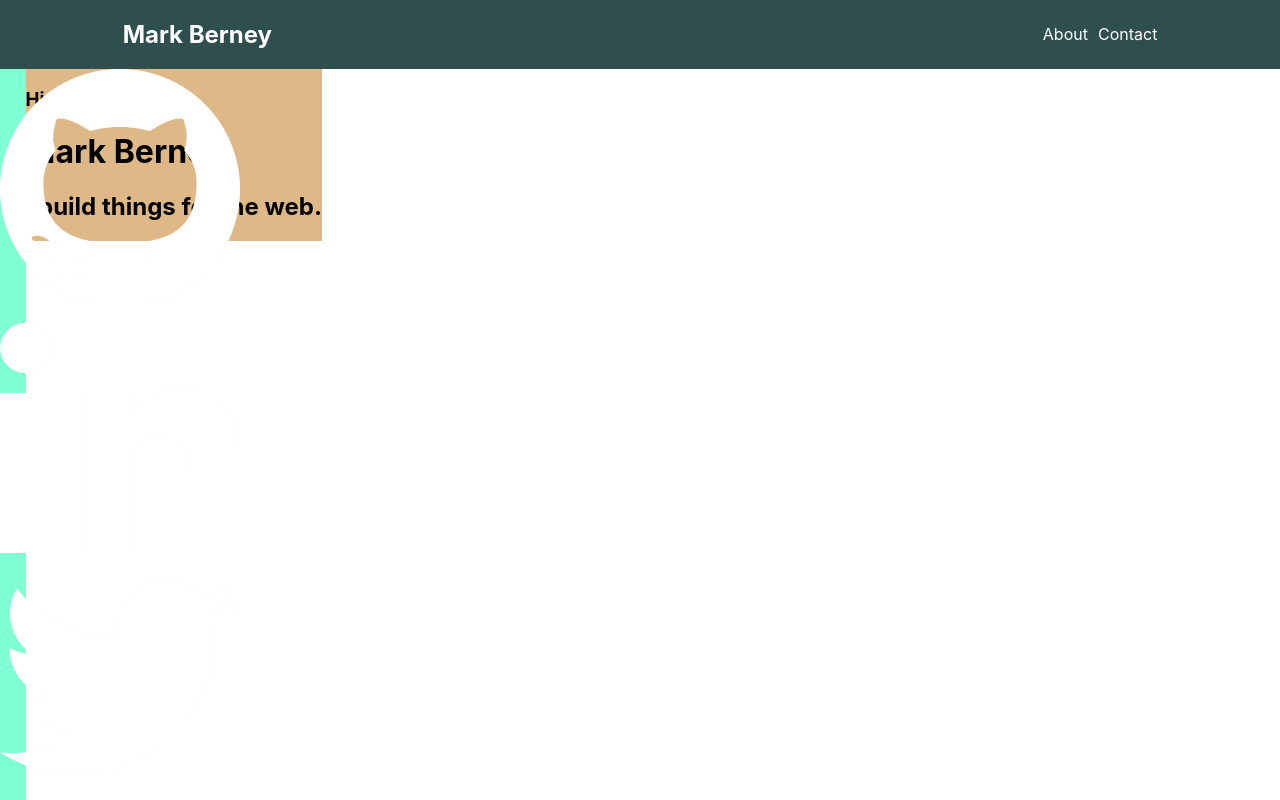
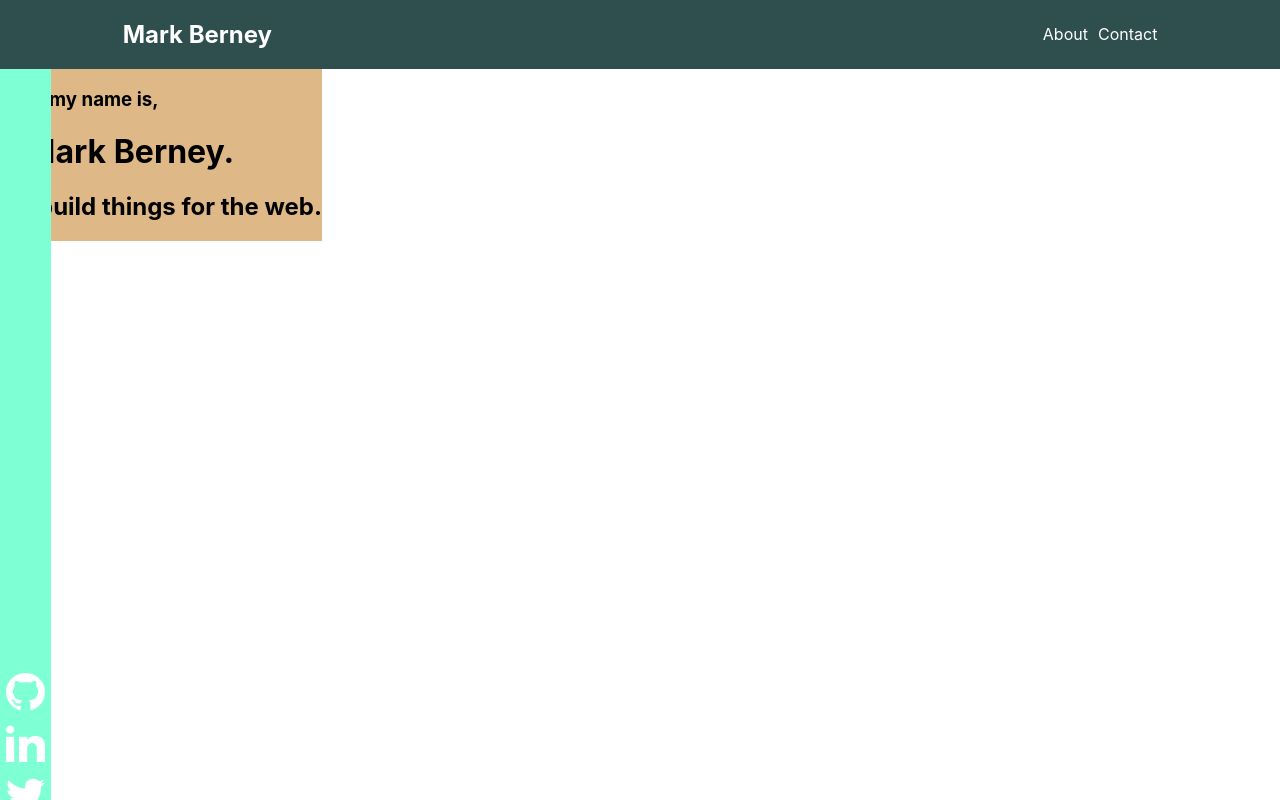
Before and after one commit to berneymark/My-Portfolio-React, a React (Create React App) app: page / in a window 1280 px wide. Built offline with nearby package versions, Linux system fonts and the light colour scheme.

Commit message:
Social icons layout within sidebar

```diff
--- a/src/App.css
+++ b/src/App.css
@@ -30,12 +30,26 @@ nav > * {
 }
 
 .socials {
+  align-items: center;
   background-color: aquamarine;
-  display:flex;
-  flex-direction: column;
+  display: grid;
+  grid-template-columns: 1fr;
+  grid-template-rows: auto 4vw 4vw 4vw;
   height: 100%;
+  justify-items: center;
   position: fixed;
-  width: 2vw;
+  width: 4vw;
+}
+
+.socials > a {
+  align-self: flex-end;
+}
+
+.social-icons {
+  height: auto;
+  max-height: 3vw;
+  max-width: 3vw;
+  width: auto;
 }
 
 #content {
```
